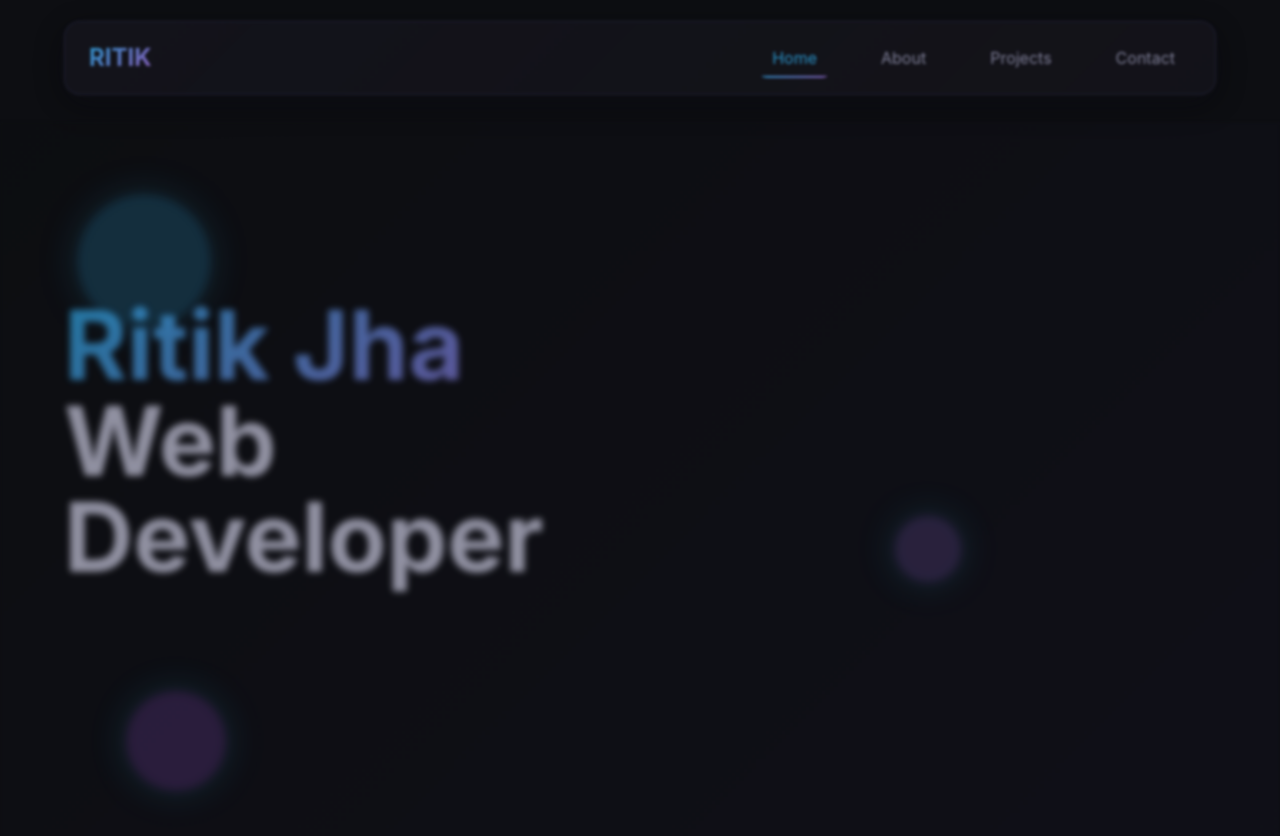
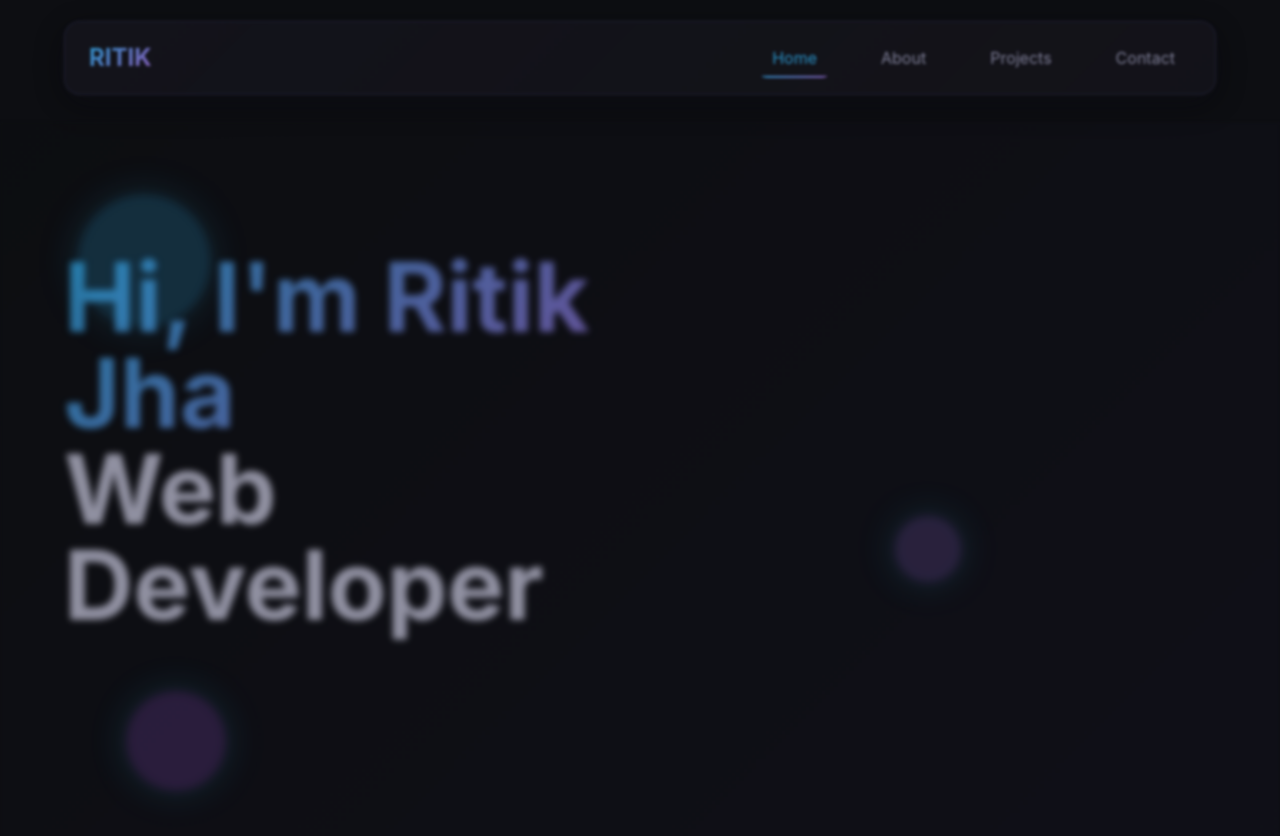
Before and after one commit to 1nfernvm/portfolio, a React (Vite) app: page / in a window 1280 px wide. Shown: the top 836 px of the page. Built offline with nearby package versions, Linux system fonts and the light colour scheme; the HTML template or start-up script is replaced by a standard one.

Commit message:
Update hero heading text

```diff
--- a/src/components/HeroSection.tsx
+++ b/src/components/HeroSection.tsx
@@ -85,7 +85,7 @@ const HeroSection = () => {
           ref={headlineRef}
           className="text-6xl lg:text-8xl font-bold mb-6 leading-tight"
         >
-          <span className="block text-gradient">Ritik Jha</span>
+          <span className="block text-gradient">Hi, I'm Ritik Jha</span>
           <span className="block text-foreground">Web Developer</span>
         </h1>
 
```
